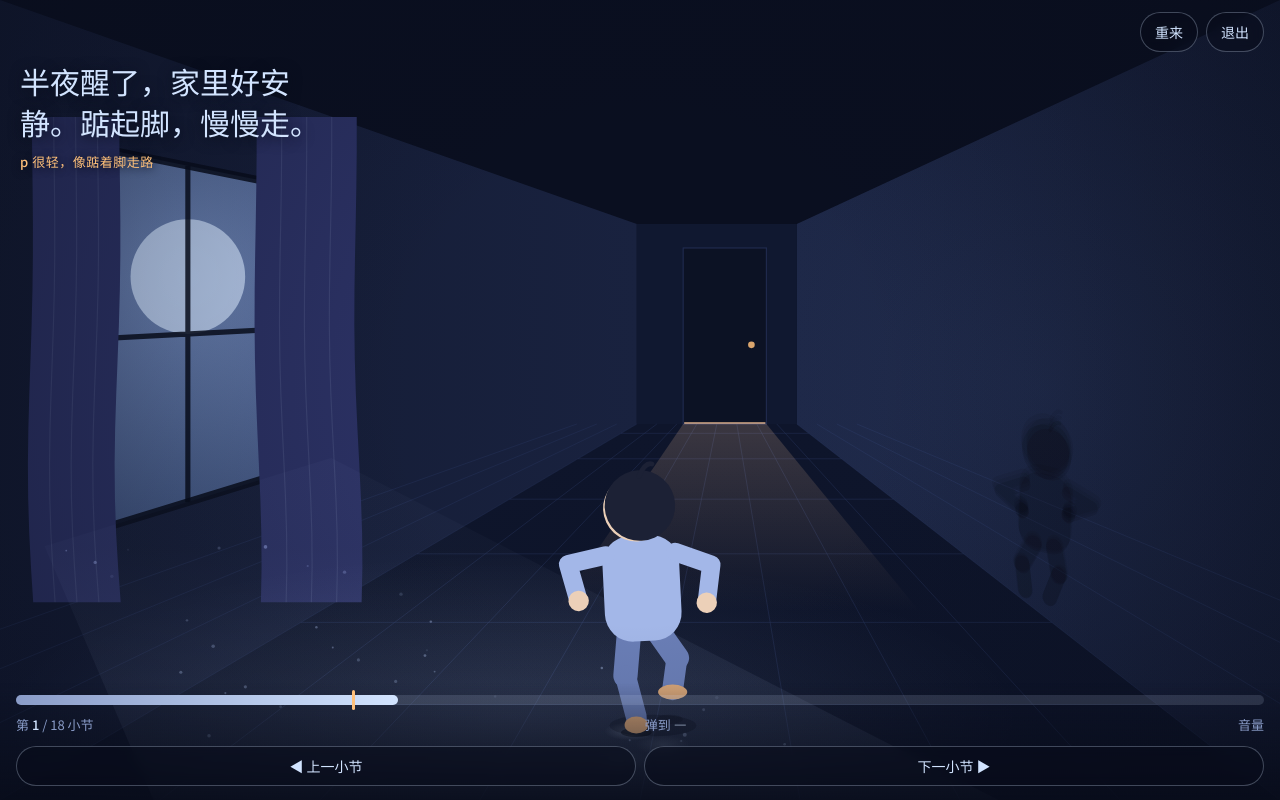
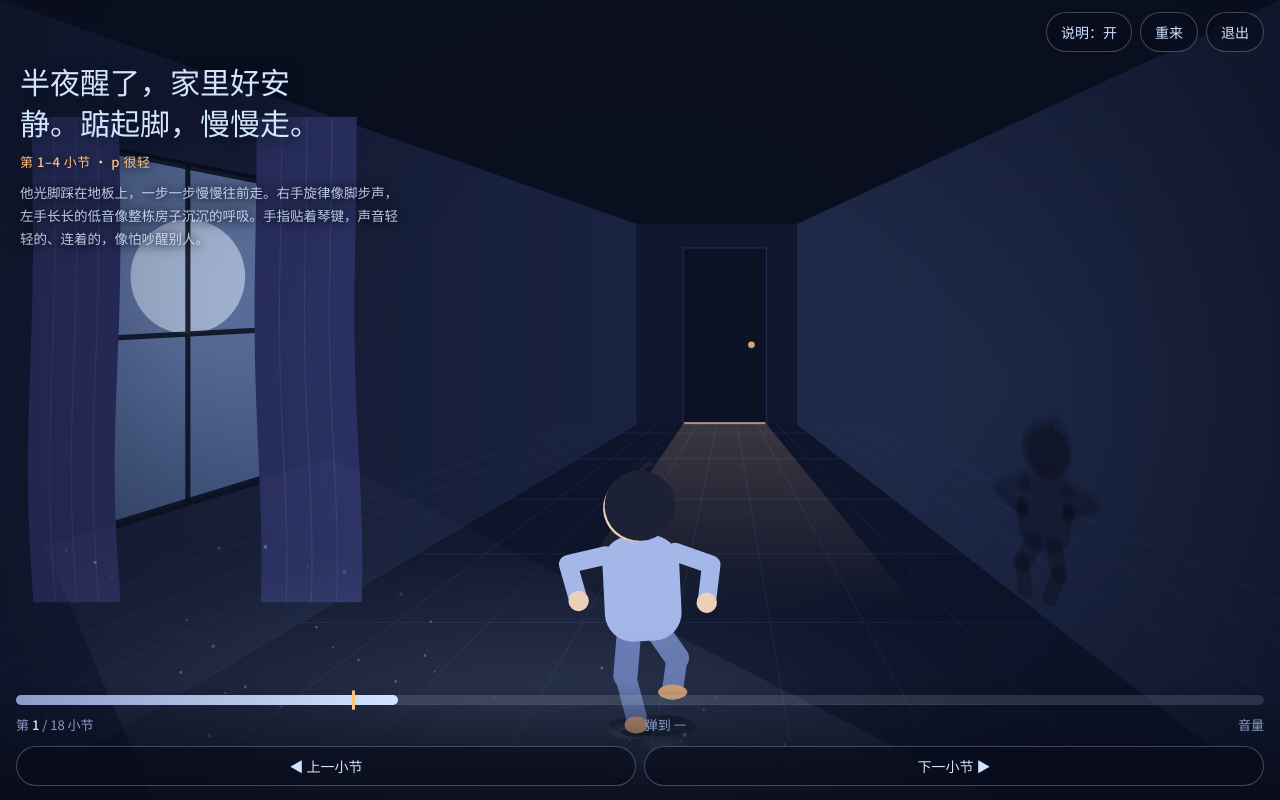
Before and after one commit to gmkq44/deathnight, a plain HTML site: page index.html in a window 1280 px wide. Both pictures are taken after a click on the button "看一遍画面". Drawn offline with Linux system fonts and the light colour scheme; animation ran at ten frames a second; a web font is replaced by a local one.

Commit message:
Show per-section bar range, dynamics and story text on screen, with toggle
Co-Authored-By: Claude Sonnet 5.5 <noreply@anthropic.com>
Claude-Session: https://claude.ai/code/session_018rNFRi8eHxCRER8VNxVC6z

```diff
--- a/index.html
+++ b/index.html
@@ -49,6 +49,8 @@
   }
   .cap.off { opacity: 0; }
   .cap .line { margin: 0; font: 400 clamp(22px, 6.2vw, 30px)/1.35 var(--display); text-wrap: balance; text-shadow: 0 2px 14px rgba(8, 12, 26, .9); }
+  .cap .desc { margin: 10px 0 0; max-width: 24rem; font: 400 13.5px/1.7 var(--body); color: var(--moon); opacity: .86; text-shadow: 0 1px 8px rgba(8, 12, 26, .98), 0 0 16px rgba(8, 12, 26, .9); }
+  .cap.nodesc .desc { display: none; }
   .cap .hint { margin: 8px 0 0; font: 500 13px/1.4 var(--body); color: var(--lamp); letter-spacing: .04em; text-shadow: 0 1px 8px rgba(8, 12, 26, .95); }
 
   .hud {
@@ -126,11 +128,12 @@
 
 <div class="top" id="top">
   <button class="chip pulse" id="btnDone" hidden>完成并保存标准</button>
+  <button class="chip" id="btnTips" hidden>说明</button>
   <button class="chip" id="btnRestart" hidden>重来</button>
   <button class="chip" id="btnExit" hidden>退出</button>
 </div>
 
-<div class="cap off" id="cap"><p class="line" id="capLine"></p><p class="hint" id="capHint"></p></div>
+<div class="cap off" id="cap"><p class="line" id="capLine"></p><p class="hint" id="capHint"></p><p class="desc" id="capDesc"></p></div>
 
 <div class="hud" id="hud" hidden>
   <div class="meter" id="meter"><div class="fill" id="mFill"></div><div class="tick" id="mTick"></div></div>
@@ -500,13 +503,20 @@
     return 0.18;
   }
   var SECTIONS = [
-    { at: 0, line: '半夜醒了，家里好安静。踮起脚，慢慢走。', hint: 'p 很轻，像踮着脚走路' },
-    { at: 0.222, line: '月光照进走廊，窗帘好像动了一下。', hint: 'p 保持轻，连着弹' },
-    { at: 0.444, line: '咚咚，咚咚……心跳变快了，影子越来越大。', hint: '从 mp 慢慢变大，到 f 最紧张' },
-    { at: 0.667, line: '咦？原来是自己的影子。', hint: 'p 突然变轻，松一口气' },
-    { at: 0.722, line: '放松了，慢慢走回房间。', hint: 'p 越来越慢' },
-    { at: 0.889, line: '钻进被窝，闭上眼睛。晚安。', hint: 'pp 最后的和弦，让声音自己消失' }
+    { at: 0, line: '半夜醒了，家里好安静。踮起脚，慢慢走。', hint: '第 1–4 小节 · p 很轻',
+      desc: '他光脚踩在地板上，一步一步慢慢往前走。右手旋律像脚步声，左手长长的低音像整栋房子沉沉的呼吸。手指贴着琴键，声音轻轻的、连着的，像怕吵醒别人。' },
+    { at: 0.222, line: '月光照进走廊，窗帘好像动了一下。', hint: '第 5–8 小节 · p 保持轻，连着弹',
+      desc: '走到走廊，影子在墙上晃了一下。第 7 小节旋律往下走，像突然看见窗帘在动，心里“咯噔”一下，但还是继续走。最后的长音是停下来屏住呼吸。' },
+    { at: 0.444, line: '咚咚，咚咚……心跳变快了，影子越来越大。', hint: '第 9–12 小节 · 从 mp 渐强到 f',
+      desc: '最紧张的一段。右手旋律一直在同一个音附近打转，像听到什么声音，心跳慢慢变快。声音越来越大，到第 12 小节的 f 是最“害怕”的那一刻，好像有东西从阴影里冒出来。' },
+    { at: 0.667, line: '咦？原来是自己的影子。', hint: '第 13 小节 · 回到 p',
+      desc: '马上缩回来，原来是自己的影子或者风声，心跳慢慢平静下来。这里要突然变轻，对比越明显越好。' },
+    { at: 0.722, line: '放松了，慢慢走回房间。', hint: '第 14–16 小节 · rit. 渐慢',
+      desc: '放松了，脚步越来越慢，慢慢走回房间，躺回床上。' },
+    { at: 0.889, line: '钻进被窝，闭上眼睛。晚安。', hint: '最后的和弦 · pp 延长',
+      desc: '钻进被子里，眼睛慢慢闭上，整个世界又安静了。留一点余音，让声音自己消失，不要急着抬手。' }
   ];
+
   function sectionIndex(P) {
     var i, k = 0;
     for (i = 0; i < SECTIONS.length; i++) if (P >= SECTIONS[i].at - 1e-9) k = i;
@@ -1054,7 +1064,7 @@
     ['menu', 'scoreSheet', 'endSheet'].forEach(function (s) { $(s).hidden = s !== id; });
   }
   function setPlayingUi(on) {
-    $('hud').hidden = !on; $('btnRestart').hidden = !on; $('btnExit').hidden = !on;
+    $('hud').hidden = !on; $('btnRestart').hidden = !on; $('btnTips').hidden = !on; $('btnExit').hidden = !on;
     $('btnDone').hidden = !(on && recordStd);
     $('cap').classList.toggle('off', !on);
     if (!on) setSheet('menu');
@@ -1112,7 +1122,7 @@
     resetRun();
     setPlayingUi(true);
     $('capLine').textContent = '先安静一秒，手机在听周围有多安静……';
-    $('capHint').textContent = recordStd ? '记录中：弹一遍老师认可的大声版本' : '';
+    $('capHint').textContent = recordStd ? '记录中：弹一遍老师认可的大声版本' : ''; $('capDesc').textContent = '';
     secShown = -2;
     lockOn();
   }
@@ -1226,7 +1236,7 @@
       dsnd = { master: master, pad: pad };
     } catch (e) { dsnd = null; }
     setPlayingUi(true);
-    $('capHint').textContent = '';
+    $('capHint').textContent = ''; $('capDesc').textContent = '';
     secShown = -2;
     lockOn();
   }
@@ -1342,6 +1352,7 @@
         if (mode === 'menu') return;
         $('capLine').textContent = s.line;
         $('capHint').textContent = recordStd ? '记录中：弹一遍老师认可的大声版本' : s.hint;
+        $('capDesc').textContent = s.desc || '';
         cap.classList.remove('off');
       }, 250);
     }
@@ -1401,6 +1412,10 @@
     startDemo(true);
   });
   $('btnExit').addEventListener('click', stopAll);
+  var tipsOn = load('tips') !== '0';
+  function applyTips() { $('cap').classList.toggle('nodesc', !tipsOn); $('btnTips').textContent = tipsOn ? '说明：开' : '说明：关'; }
+  applyTips();
+  $('btnTips').addEventListener('click', function () { tipsOn = !tipsOn; save('tips', tipsOn ? '1' : '0'); applyTips(); });
   $('btnRestart').addEventListener('click', function () { resetRun(); secShown = -1; setSheetNone(); });
   $('btnDone').addEventListener('click', finishStd);
   $('barPrev').addEventListener('click', function () { jumpBar(-1); });
```
Also changed, not shown: src/app.src.html (+12 -4 lines), src/scene.js (+13 -6 lines).
